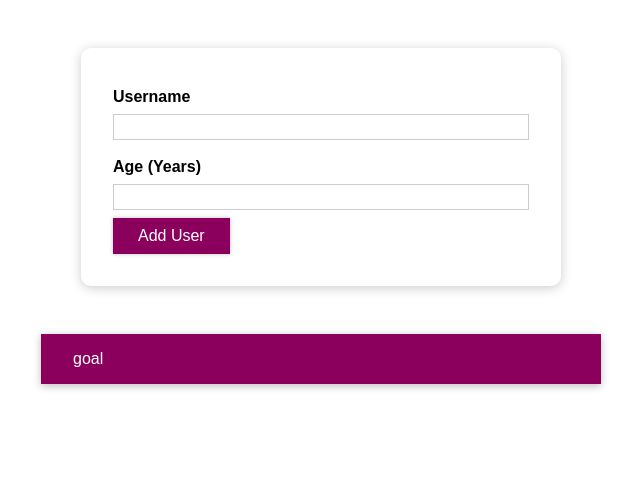
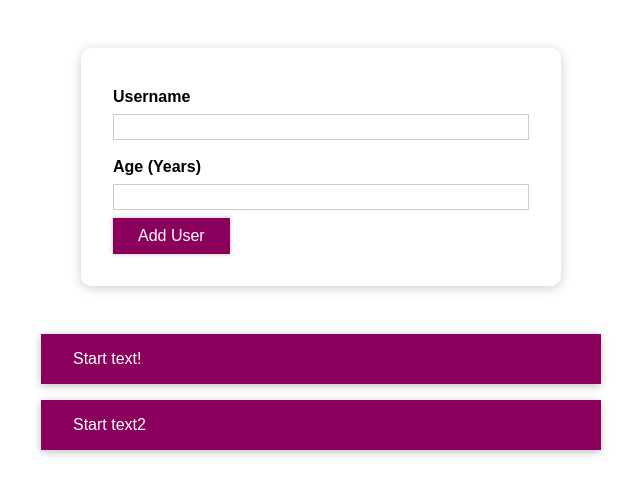
Before and after one commit to Otezzz/react-course-app, a React (Create React App) app: page / in a window 1280 px wide. Shown: the top 494 px of the page, without its empty margins (319-959 px from the left). Built offline with nearby package versions, Linux system fonts and the light colour scheme.

Commit message:
Practise app

```diff
--- a/src/App.js
+++ b/src/App.js
@@ -5,12 +5,15 @@ import CourseInput from './components/CourseGoals/CourseInput/CourseInput';
 import './App.css';
 
 const App = () => {
-    const [goal, setGoal] = useState('goal');
+    const [goals, setGoals] = useState([
+        'Start text!',
+        'Start text2'
+    ]);
     console.log();
 
     const goalHandler = (goalData) => {
         debugger;
-        setGoal(goalData);
+        setGoals(goalData);
     };
 
     return (
@@ -19,7 +22,7 @@ const App = () => {
                 <CourseInput compText={goalHandler}/>
             </section>
             <section id="goals">
-                <CourseGoalList userCompiled={goal}/>
+                <CourseGoalList userCompiled={goals}/>
             </section>
         </div>
     );
--- a/src/components/CourseGoals/CourseGoalItem/CourseGoalItem.js
+++ b/src/components/CourseGoals/CourseGoalItem/CourseGoalItem.js
@@ -5,9 +5,13 @@ import './CourseGoalItem.css';
 const CourseGoalItem = props => {
 
     return (
-        <li className="goal-item">
-            {props.userCompiled}
-        </li>
+        props.userCompiled.map((goal)=>{
+            return (
+                <li className="goal-item">
+                    {goal}
+                </li>
+            );
+        })
     );
 };
 
```
